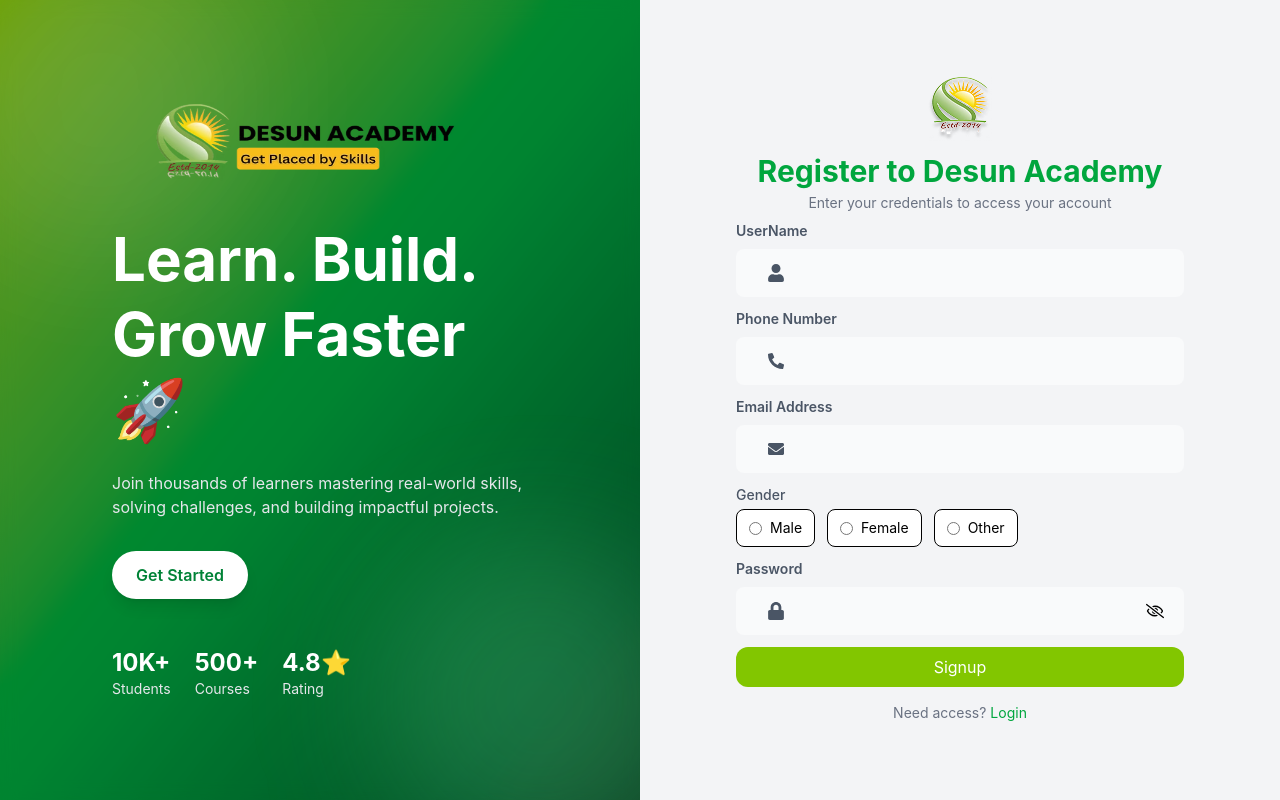
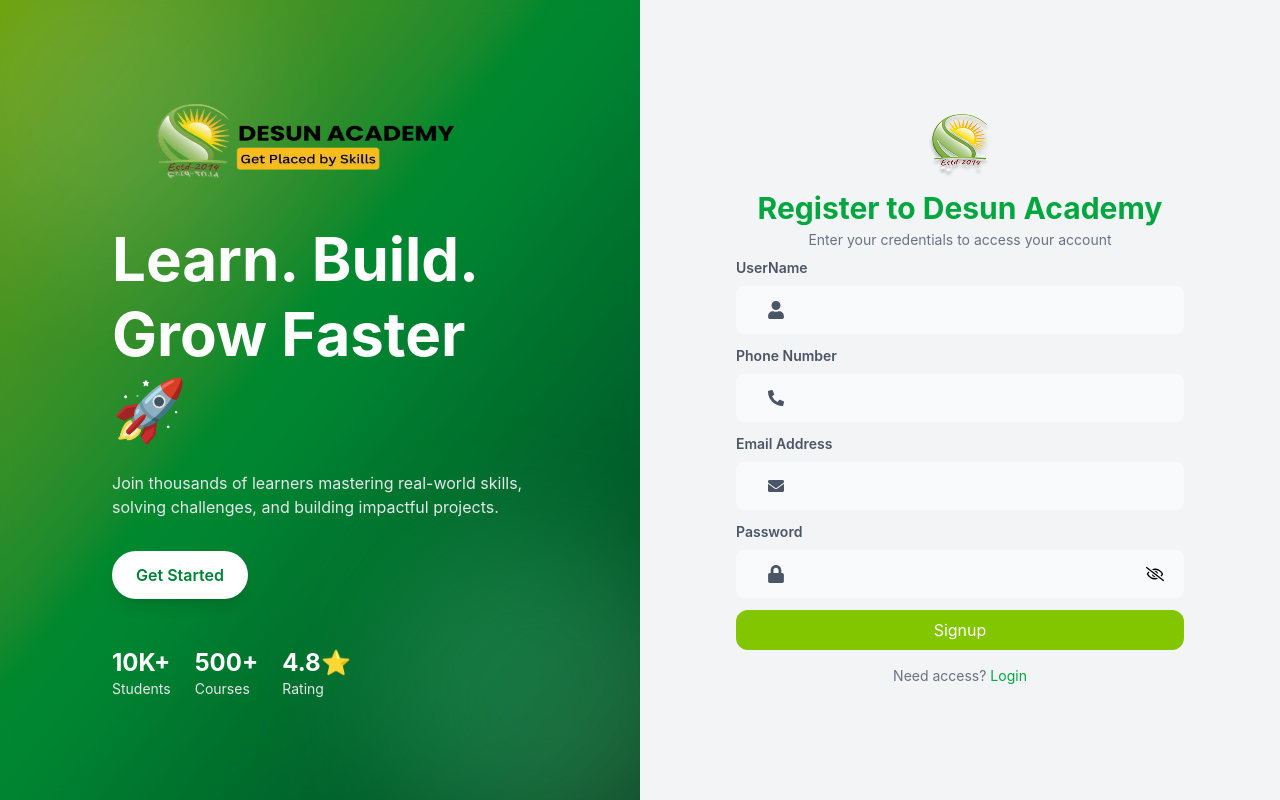
Before and after one commit to Abhirup2003-bot/FRONTEND_Desun_Learn_And_Eran, a React app: page /signup in a window 1280 px wide. Built offline with nearby package versions, Linux system fonts and the light colour scheme; the HTML template or start-up script is replaced by a standard one.

Commit message:
Refactor SignUpPage: rename 'name' to 'userName' and update form handling; remove unused gender selection

```diff
--- a/src/pages/SignUpPage.jsx
+++ b/src/pages/SignUpPage.jsx
@@ -12,82 +12,43 @@
 const SignUpPage = () => {
   const navigate = useNavigate();
 
-  const [name, setName] = useState("");
+  const [userName, setuserName] = useState("");
   const [email, setEmail] = useState("");
   const [password, setPassword] = useState("");
   const [phoneNumber, setphoneNumber] = useState("");
   const [error, setError] = useState("");
   const [loading, setLoading] = useState(false);
 
-  // formData (you added this, so I kept it)
-  const formData = { name, email, password };
+  const formData = { userName, email, password };
 
   const handleChange = (e) => {
     const { name, value } = e.target;
 
-    if (name === "name") setName(value);
+    if (name === "userName") setuserName(value); // ✅ FIXED
     if (name === "email") setEmail(value);
-    // if (name === "phone") setphoneNumber(value); // ✅ fixed
+    if (name === "phone") setphoneNumber(value);
     if (name === "password") setPassword(value);
   };
 
-  // async function onClickHandler(e) {
-  //   e.preventDefault();
-  //   setError("");
-  //   setLoading(true);
-
-  //   try {
-  //     const response = await fetch(
-  //       "https://learn-earn-contest-2.onrender.com/api/v1/auth/register",
-
-  //       {
-  //         method: "POST",
-  //         headers: { "Content-Type": "application/json" },
-  //         body: JSON.stringify({ name, email, password }),
-  //         credentials: "include",
-  //       },
-  //     );
-
-  //     const data = await response.json().catch(() => ({}));
-
-  //     if (!response.ok) {
-  //       const msg = data?.message || "Signup failed";
-  //       toast.error(msg);
-  //       setError(msg);
-  //       setLoading(false);
-  //       return;
-  //     }
-
-  //     toast.success("User Registered Successfully");
-  //     navigate("/");
-  //   } catch (err) {
-  //     console.error("Signup error:", err);
-  //     const msg = "Something went wrong";
-  //     toast.error(msg);
-  //     setError(msg);
-  //   } finally {
-  //     setLoading(false);
-  //   }
-  // }
   async function onClickHandler(e) {
     e.preventDefault();
     setError("");
     setLoading(true);
 
     try {
-      console.log("Sending request..."); // ✅ DEBUG
+      console.log("Sending request...");
 
       const response = await fetch(
-        "https://learn-earn-contest-2.onrender.com/api/v1/auth/register",
+        "https://backend-three-tau-88.vercel.app/app/v1/Learn/register",
         {
           method: "POST",
           headers: { "Content-Type": "application/json" },
-          body: JSON.stringify({ name, email, password }),
+          body: JSON.stringify({ userName, email, password, phoneNumber }),
           credentials: "include",
         },
       );
 
-      console.log("Response status:", response.status); // ✅ DEBUG
+      console.log("Response status:", response.status);
 
       const data = await response.json().catch(() => ({}));
 
@@ -100,7 +61,6 @@
     } catch (err) {
       console.error("Signup error:", err);
 
-      // 🔥 Better error message
       if (err.message === "Failed to fetch") {
         toast.error("Server not reachable (backend down)");
       } else {
@@ -160,12 +120,10 @@
       {/* RIGHT SIDE */}
       <div className="lg:w-1/2 w-full flex items-center justify-center bg-gray-100 p-4">
         <div className="w-full max-w-md">
-          {/* LOGO */}
           <div className="flex justify-center mb-3">
             <img src={desunLogo} alt="logo" className="h-16 w-16 " />
           </div>
 
-          {/* TITLE */}
           <div className="text-center my-2">
             <h2 className="text-2xl lg:text-3xl font-sans font-bold text-green-600">
               Register to Desun Academy
@@ -176,20 +134,19 @@
             </p>
           </div>
 
-          {/* FORM */}
           <div className="flex flex-col gap-3">
             <InputField
               label="UserName"
               type="text"
-              name="name"
+              name="userName"
               icon={FaUser}
-              value={name}
+              value={userName}
               onChange={handleChange}
             />
 
             <InputField
               label="Phone Number"
-              type="tel"
+              type="number"
               name="phone"
               icon={FaPhoneAlt}
               value={phoneNumber}
@@ -205,45 +162,6 @@
               onChange={handleChange}
             />
 
-            {/* GENDER */}
-            <div className="flex flex-col">
-              <label className="text-sm font-medium text-gray-600 mb-1">
-                Gender
-              </label>
-
-              <div className="flex gap-3">
-                <label className="flex items-center gap-2 px-3 py-2 bg-white border rounded-lg cursor-pointer hover:border-green-500 transition text-sm">
-                  <input
-                    type="radio"
-                    name="gender"
-                    value="male"
-                    className="accent-green-600"
-                  />
-                  Male
-                </label>
-
-                <label className="flex items-center gap-2 px-3 py-2 bg-white border rounded-lg cursor-pointer hover:border-green-500 transition text-sm">
-                  <input
-                    type="radio"
-                    name="gender"
-                    value="female"
-                    className="accent-green-600"
-                  />
-                  Female
-                </label>
-
-                <label className="flex items-center gap-2 px-3 py-2 bg-white border rounded-lg cursor-pointer hover:border-green-500 transition text-sm">
-                  <input
-                    type="radio"
-                    name="gender"
-                    value="other"
-                    className="accent-green-600"
-                  />
-                  Other
-                </label>
-              </div>
-            </div>
-
             <InputField
               label="Password"
               type="password"
@@ -254,11 +172,9 @@
               iconEye={FaRegEyeSlash}
             />
 
-            {/* BUTTON */}
             <Button text="Signup" variant="success" onClick={onClickHandler} />
           </div>
 
-          {/* FOOTER */}
           <p className="text-center text-sm text-gray-500 mt-4">
             Need access?{" "}
             <Link
```
